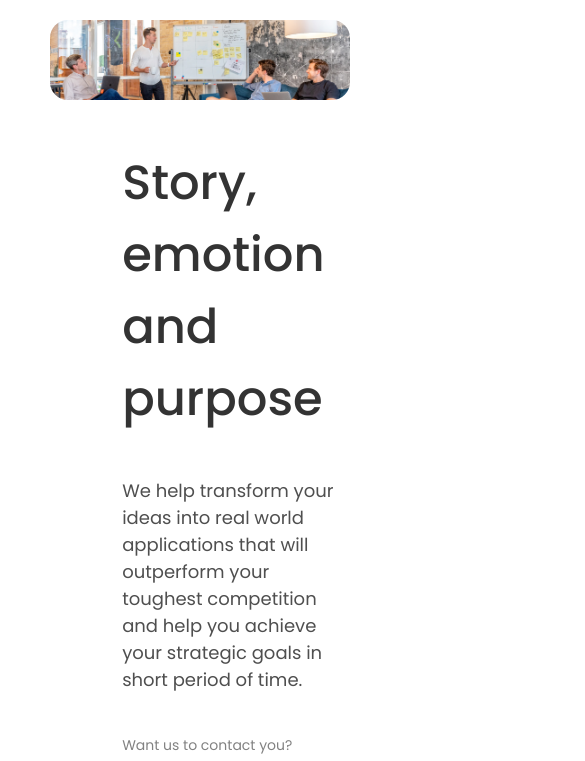
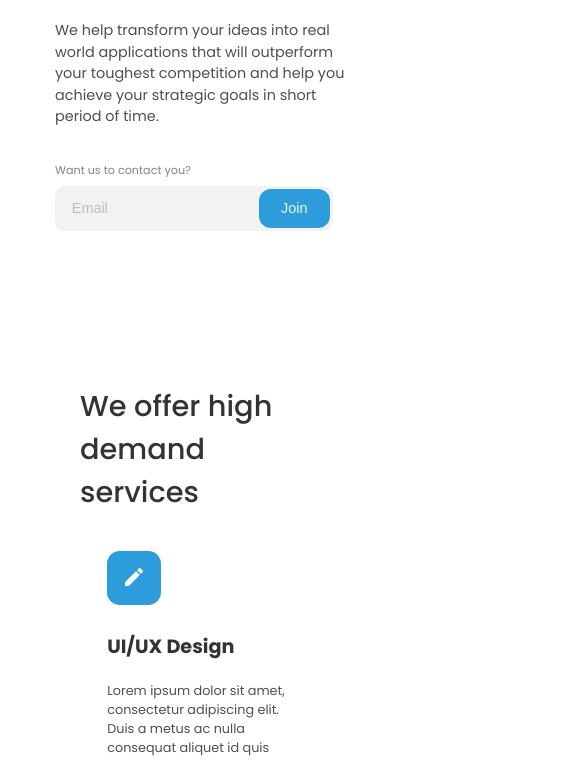
Before and after one commit to ovanzaimul/edie-homepage, a website: page index.html in a window 390 px wide. Shown: the part 714-1475 px from the top of the page, 585 px wide, since content can reach past the window. Drawn offline with Linux system fonts and the light colour scheme.

Commit message:
implement media query using mixin(responsive)

```diff
--- /dev/null
+++ b/sass/abstracts/_mixins.scss
@@ -0,0 +1,40 @@
+/*
+0 - 600px:      Phone
+600 - 900:      Tablet Potrait
+900 - 1200:     Tablet Landscape
+[1200 - 1800]:  is where our normal style apply
+1800px + :      Big desktop
+*/
+
+@mixin respond($breakpoint) {
+  @if ($breakpoint == small-phone) {
+    @media only screen and (max-width: 37.5em) {
+      //600px
+      @content;
+    }
+  }
+  @if ($breakpoint == phone) {
+    @media only screen and (max-width: 43.75em) {
+      // 700px
+      @content;
+    }
+  }
+  @if ($breakpoint == tab-port) {
+    @media only screen and (max-width: 62.5em) {
+      // 900px==> 1000px
+      @content;
+    }
+  }
+  @if ($breakpoint == tab-land) {
+    @media only screen and (max-width: 75em) {
+      // 1200px
+      @content;
+    }
+  }
+  @if ($breakpoint == big-desktop) {
+    @media only screen and (min-width: 112.5em) {
+      // 1800px
+      @content;
+    }
+  }
+}
--- a/sass/base/_reset.scss
+++ b/sass/base/_reset.scss
@@ -1,5 +1,9 @@
 html {
   font-size: 62.5%;
+
+  @include respond(tab-port) {
+    font-size: 50%;
+  }
 }
 
 body {
--- a/sass/layouts/_clients.scss
+++ b/sass/layouts/_clients.scss
@@ -1,4 +1,8 @@
 .clients {
   padding: 0 10rem;
   margin: 15rem 0;
+
+  @include respond(phone) {
+    padding: 0 2rem;
+  }
 }
--- a/sass/layouts/_footer.scss
+++ b/sass/layouts/_footer.scss
@@ -1,10 +1,16 @@
 .footer {
-  padding-top: 4.6rem;
-  padding-bottom: 15rem;
+  padding: 4.6rem 0 15rem;
   background-color: $color-dark-blue;
 
   display: flex;
   justify-content: space-around;
+  flex-wrap: wrap;
+
+  @include respond(small-phone) {
+    flex-direction: column;
+    align-items: flex-start;
+    padding: 4.6rem 4rem 15rem;
+  }
 
   // &__navigation {
   // }
@@ -29,8 +35,11 @@
     }
   }
 
-  // &__social {
-  // }
+  &__social {
+    @include respond(small-phone) {
+      margin: 5rem 0;
+    }
+  }
 
   &__logo {
     font-family: $font-logo;
--- a/sass/layouts/_grid.scss
+++ b/sass/layouts/_grid.scss
@@ -13,4 +13,10 @@
   & > .header {
     grid-column: full-start / full-end;
   }
+
+  // @include respond(tab-port) {
+  //   & > * {
+  //     grid-column: full-start / full-end;
+  //   }
+  // }
 }
--- a/sass/layouts/_home.scss
+++ b/sass/layouts/_home.scss
@@ -1,12 +1,20 @@
 .home {
-  margin: 5rem 0 20rem;
+  margin: 5rem 0 0;
   padding: 0 5rem;
+
+  @include respond(phone) {
+    padding: 0 2rem;
+  }
 
   &__box {
     // margin-left: 25rem;
     margin-left: 18.5vw;
     margin-bottom: 4.2rem;
     margin-top: 4.2rem;
+
+    @include respond(phone) {
+      margin-left: 10vw;
+    }
     & > h1 {
       max-width: 54.3rem;
     }
--- a/sass/layouts/_navigation.scss
+++ b/sass/layouts/_navigation.scss
@@ -19,4 +19,8 @@
     color: $color-grey-dark;
     display: inline-block;
   }
+
+  @include respond(tab-port) {
+    // display: none;
+  }
 }
--- a/sass/layouts/_projects.scss
+++ b/sass/layouts/_projects.scss
@@ -5,18 +5,34 @@
   grid-template-rows: min-content;
   grid-template-columns: repeat(2, minmax(40rem, 50rem));
   gap: 6rem 2rem;
+  justify-content: center;
   // row-gap: 6rem;
   // column-gap: 2rem;
+
+  @include respond(phone) {
+    grid-template-columns: 50rem;
+  }
+
+  @include respond(tab-port) {
+    padding: 2rem;
+  }
 
   & > h3 {
     grid-column: 1/-1;
     max-width: 44.8rem;
     margin-bottom: 7rem;
+
+    @include respond(phone) {
+      grid-template-columns: 50rem;
+    }
   }
 
   & > div:nth-child(odd) {
     margin-top: -10rem;
-    margin-left: 2rem;
+
+    @include respond(phone) {
+      margin-top: 0;
+    }
   }
 
   .btn-text {
@@ -33,6 +49,10 @@
     font-size: 2.4rem;
     line-height: 3.6rem;
 
+    @include respond(phone) {
+      grid-column: 1/-1;
+    }
+
     &:focus {
       outline: 0;
     }
--- a/sass/layouts/_team.scss
+++ b/sass/layouts/_team.scss
@@ -6,8 +6,24 @@
   justify-content: space-between;
   align-items: center;
 
+  @include respond(phone) {
+    padding: 0 2rem;
+    flex-direction: column;
+    justify-content: flex-start;
+  }
+
   &__text-box {
     max-width: 28rem;
+    max-width: 280px;
+    flex: 0 0 40%;
+
+    @include respond(phone) {
+      align-self: flex-start;
+    }
+
+    & > h3 {
+      font-size: 36px;
+    }
   }
 
   &__top-text {
@@ -21,7 +37,9 @@
 
   &__bottom-text {
     color: $color-grey-light-1;
-    font-size: 1.6rem;
+    // font-size: 1.6rem;
+    font-size: 16px;
+
     line-height: 2.4rem;
 
     margin-top: 1.4rem;
@@ -33,6 +51,8 @@
     grid-template-columns: repeat(2, minmax(16rem, 29rem));
     align-items: center;
     gap: 2.4rem;
+    width: 100%;
+    flex: 0 0 60%;
   }
 
   &__img {
@@ -46,6 +66,10 @@
     &--2 {
       grid-column: 2/-1;
       width: 110%;
+
+      @include respond(phone) {
+        width: 105%;
+      }
     }
     &--3 {
       grid-column: 1/2;
--- a/sass/main.scss
+++ b/sass/main.scss
@@ -1,3 +1,4 @@
+@import 'abstracts/mixins';
 @import 'abstracts/variables';
 
 @import 'base/reset';
```
Also changed, not shown: css/style.css, 1 other file.
